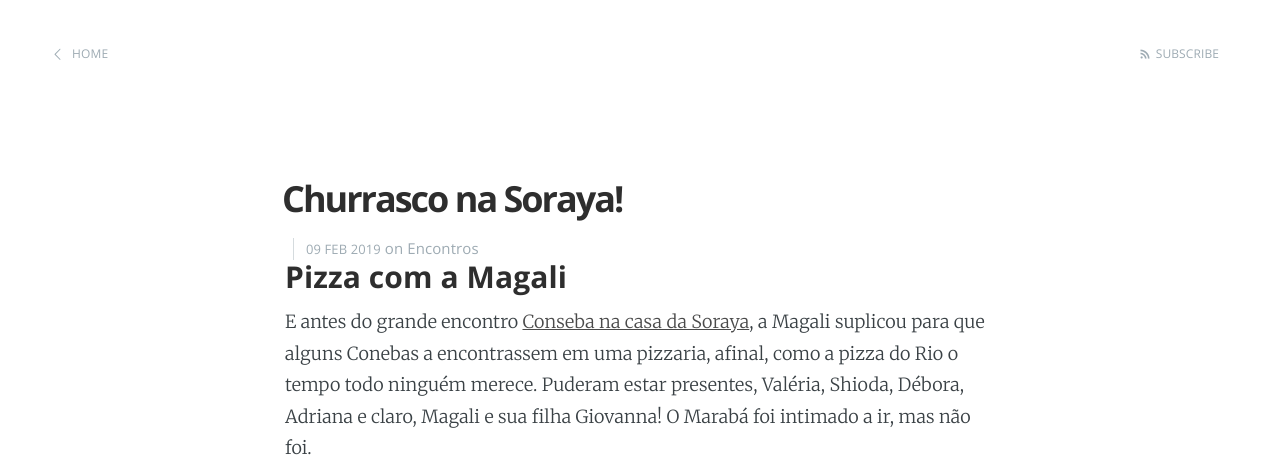
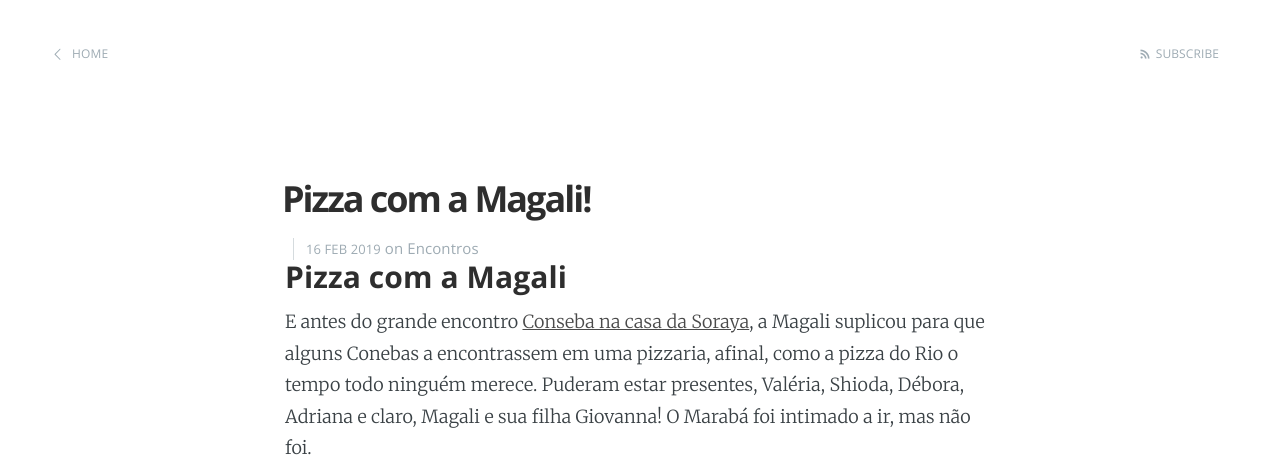
Before and after one commit to Zullus/consebas, a Jekyll site: the page built from _posts/2019-03-16-pizza-com-a-magali.md, in a window 1280 px wide, cut to the strip 0-475 px from the top of the page. Built offline with Jekyll 4.4.1, drawn with Linux system fonts in a browser that asks for light colours.

Commit message:
Acerto no título interno

```diff
--- a/_posts/2019-03-16-pizza-com-a-magali.md
+++ b/_posts/2019-03-16-pizza-com-a-magali.md
@@ -1,7 +1,7 @@
 ---
 layout: post
-title:  "Churrasco na Soraya!"
-date:   2019-02-09 13:10:00
+title:  "Pizza com a Magali!"
+date:   2019-02-16 16:13:00
 categories: Encontros
 ---
 
@@ -9,4 +9,4 @@ categories: Encontros
 
 E antes do grande encontro [Conseba na casa da Soraya](https://zullus.github.io/consebas/encontros/2019/02/09/churrasco-na-soraya.html "Churrasco na Soraya"), a Magali suplicou para que alguns Conebas a encontrassem em uma pizzaria, afinal, como a pizza do Rio o tempo todo ninguém merece. Puderam estar presentes, Valéria, Shioda, Débora, Adriana e claro, Magali e sua filha Giovanna! O Marabá foi intimado a ir, mas não foi.
 
-![Giovanna, Adriana, Valéria, Magali, Shioda e Débora](https://s3-us-west-2.amazonaws.com/consebas/pizza-com-a-magali.jpg "Pizza com a Magali")
+![Giovanna, Adriana, Valéria, Magali, Shioda e Débora](https://s3-us-west-2.amazonaws.com/consebas/pizza-com-a-magali.jpg =250x "Pizza com a Magali")
```
